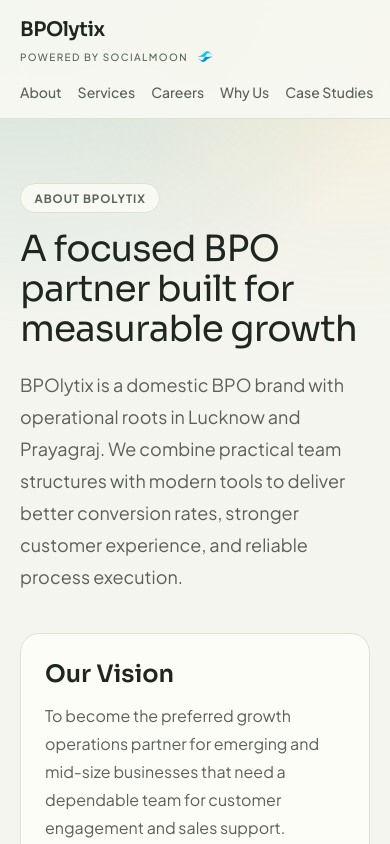
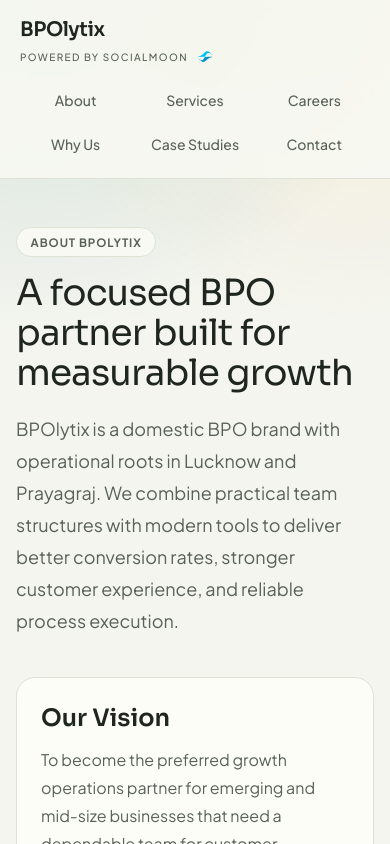
Before and after one commit to Socialmoon/bpolytix, a Next.js app: page /about in a window 390 px wide. Shown: the top 844 px of the page. Built offline with nearby package versions, Linux system fonts and the light colour scheme.

Commit message:
Enhance dashboard layout and styling for better responsiveness and readability

```diff
--- a/app/dashboard/page.tsx
+++ b/app/dashboard/page.tsx
@@ -65,10 +65,10 @@
             ) : (
               submissions.contact.map((item) => (
                 <article key={item.id} className="rounded-xl bg-[var(--surface-soft)] p-4">
-                  <p className="font-semibold text-[var(--text-strong)]">{item.name}</p>
-                  <p className="mt-1 text-sm text-[var(--text-soft)]">{item.email}</p>
-                  <p className="text-sm text-[var(--text-soft)]">{item.company}</p>
-                  <p className="mt-2 text-sm leading-6 text-[var(--text-soft)]">{item.message}</p>
+                  <p className="break-words font-semibold text-[var(--text-strong)]">{item.name}</p>
+                  <p className="mt-1 break-all text-sm text-[var(--text-soft)]">{item.email}</p>
+                  <p className="break-words text-sm text-[var(--text-soft)]">{item.company}</p>
+                  <p className="mt-2 break-words text-sm leading-6 text-[var(--text-soft)]">{item.message}</p>
                   <p className="mt-2 text-xs text-[var(--text-soft)]">
                     {new Date(item.createdAt).toLocaleString()}
                   </p>
@@ -88,11 +88,11 @@
             ) : (
               submissions.careers.map((item) => (
                 <article key={item.id} className="rounded-xl bg-[var(--surface-soft)] p-4">
-                  <p className="font-semibold text-[var(--text-strong)]">{item.fullName}</p>
-                  <p className="mt-1 text-sm text-[var(--text-soft)]">{item.email}</p>
-                  <p className="text-sm text-[var(--text-soft)]">{item.phone}</p>
-                  <p className="text-sm text-[var(--text-soft)]">Applied for: {item.position}</p>
-                  <p className="mt-2 text-sm leading-6 text-[var(--text-soft)]">{item.message}</p>
+                  <p className="break-words font-semibold text-[var(--text-strong)]">{item.fullName}</p>
+                  <p className="mt-1 break-all text-sm text-[var(--text-soft)]">{item.email}</p>
+                  <p className="break-words text-sm text-[var(--text-soft)]">{item.phone}</p>
+                  <p className="break-words text-sm text-[var(--text-soft)]">Applied for: {item.position}</p>
+                  <p className="mt-2 break-words text-sm leading-6 text-[var(--text-soft)]">{item.message}</p>
                   <p className="mt-2 text-xs text-[var(--text-soft)]">
                     {new Date(item.createdAt).toLocaleString()}
                   </p>
--- a/app/globals.css
+++ b/app/globals.css
@@ -27,12 +27,18 @@
   font-family: var(--font-plus-jakarta), "Segoe UI", sans-serif;
 }
 
+html,
+body {
+  width: 100%;
+  overflow-x: clip;
+}
+
 .font-display {
   font-family: var(--font-sora), "Trebuchet MS", sans-serif;
 }
 
 .section {
-  @apply mx-auto w-full max-w-6xl px-5 py-16 md:px-8 md:py-20;
+  @apply mx-auto w-full max-w-6xl px-4 py-12 sm:px-5 sm:py-14 md:px-8 md:py-20;
 }
 
 .card {
@@ -117,3 +123,10 @@
 iframe {
   max-width: 100%;
 }
+
+input,
+select,
+textarea,
+button {
+  width: 100%;
+}
--- a/app/layout.tsx
+++ b/app/layout.tsx
@@ -18,6 +18,11 @@
   title: "BPOlytix | Powered by SocialMoon",
   description:
     "BPOlytix is a growth-focused BPO and contact center brand powered by SocialMoon.",
+};
+
+export const viewport = {
+  width: "device-width",
+  initialScale: 1,
 };
 
 export default function RootLayout({
@@ -70,23 +75,23 @@
               </Link>
             </nav>
           </div>
-          <nav className="mx-auto flex w-full max-w-6xl gap-4 overflow-x-auto px-5 pb-4 text-sm font-medium text-[var(--text-soft)] md:hidden">
-            <Link href="/about" className="whitespace-nowrap link-hover">
+          <nav className="mx-auto grid w-full max-w-6xl grid-cols-3 gap-2 px-5 pb-4 text-center text-sm font-medium text-[var(--text-soft)] md:hidden">
+            <Link href="/about" className="rounded-lg px-2 py-2 link-hover">
               About
             </Link>
-            <Link href="/services" className="whitespace-nowrap link-hover">
+            <Link href="/services" className="rounded-lg px-2 py-2 link-hover">
               Services
             </Link>
-            <Link href="/careers" className="whitespace-nowrap link-hover">
+            <Link href="/careers" className="rounded-lg px-2 py-2 link-hover">
               Careers
             </Link>
-            <Link href="/why-us" className="whitespace-nowrap link-hover">
+            <Link href="/why-us" className="rounded-lg px-2 py-2 link-hover">
               Why Us
             </Link>
-            <Link href="/case-studies" className="whitespace-nowrap link-hover">
+            <Link href="/case-studies" className="rounded-lg px-2 py-2 link-hover">
               Case Studies
             </Link>
-            <Link href="/contact" className="whitespace-nowrap link-hover">
+            <Link href="/contact" className="rounded-lg px-2 py-2 link-hover">
               Contact
             </Link>
           </nav>
@@ -116,7 +121,7 @@
 
               <div>
                 <p className="text-sm font-semibold text-[var(--text-strong)]">Quick Links</p>
-                <div className="mt-3 grid grid-cols-2 gap-x-4 gap-y-2 text-sm text-[var(--text-soft)]">
+                <div className="mt-3 grid grid-cols-1 gap-x-4 gap-y-2 text-sm text-[var(--text-soft)] sm:grid-cols-2">
                   <Link className="link-hover" href="/services">
                     Services
                   </Link>
```
